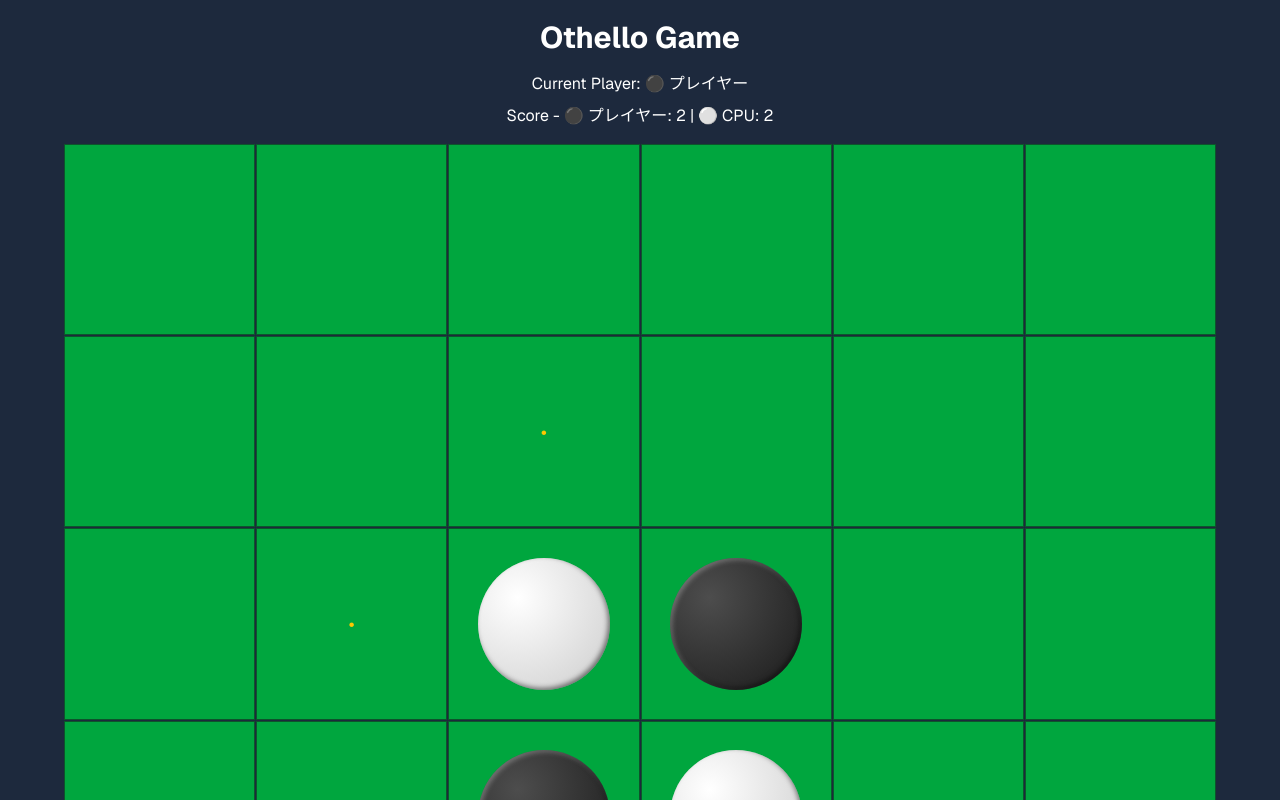
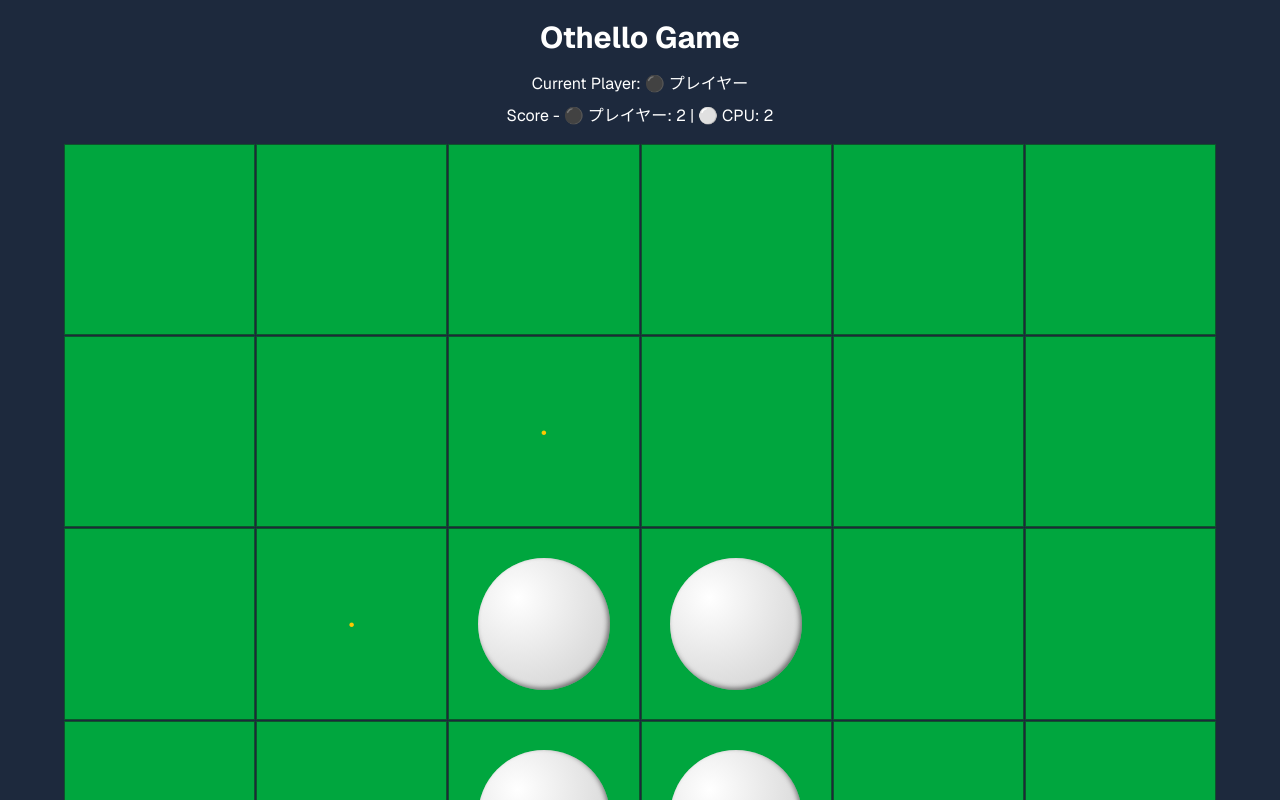
Before and after one commit to hato-taka/white-othello, a Next.js app: page / in a window 1280 px wide. Shown: the top 800 px of the page. Built offline with nearby package versions, Linux system fonts and the light colour scheme.

Commit message:
Othelloコンポーネントのセルの背景スタイルを修正し、色のグラデーションを統一。可読性を向上させるためにコードを整理。

```diff
--- a/src/app/Othello.tsx
+++ b/src/app/Othello.tsx
@@ -231,10 +231,7 @@ const Othello: React.FC = () => {
                 <div
                   className="w-[70%] h-[70%] rounded-full transition-transform duration-500 animate-[flip_0.6s_ease]"
                   style={{
-                    background:
-                      cell === BLACK
-                        ? "radial-gradient(circle at 30% 30%, #4d4d4d, #1a1a1a)"
-                        : "radial-gradient(circle at 30% 30%, #ffffff, #cccccc)",
+                    background: "radial-gradient(circle at 30% 30%, #ffffff, #cccccc)",
                     boxShadow:
                       "inset -2px -2px 5px rgba(0,0,0,0.5), inset 2px 2px 5px rgba(255,255,255,0.3)",
                   }}
```
